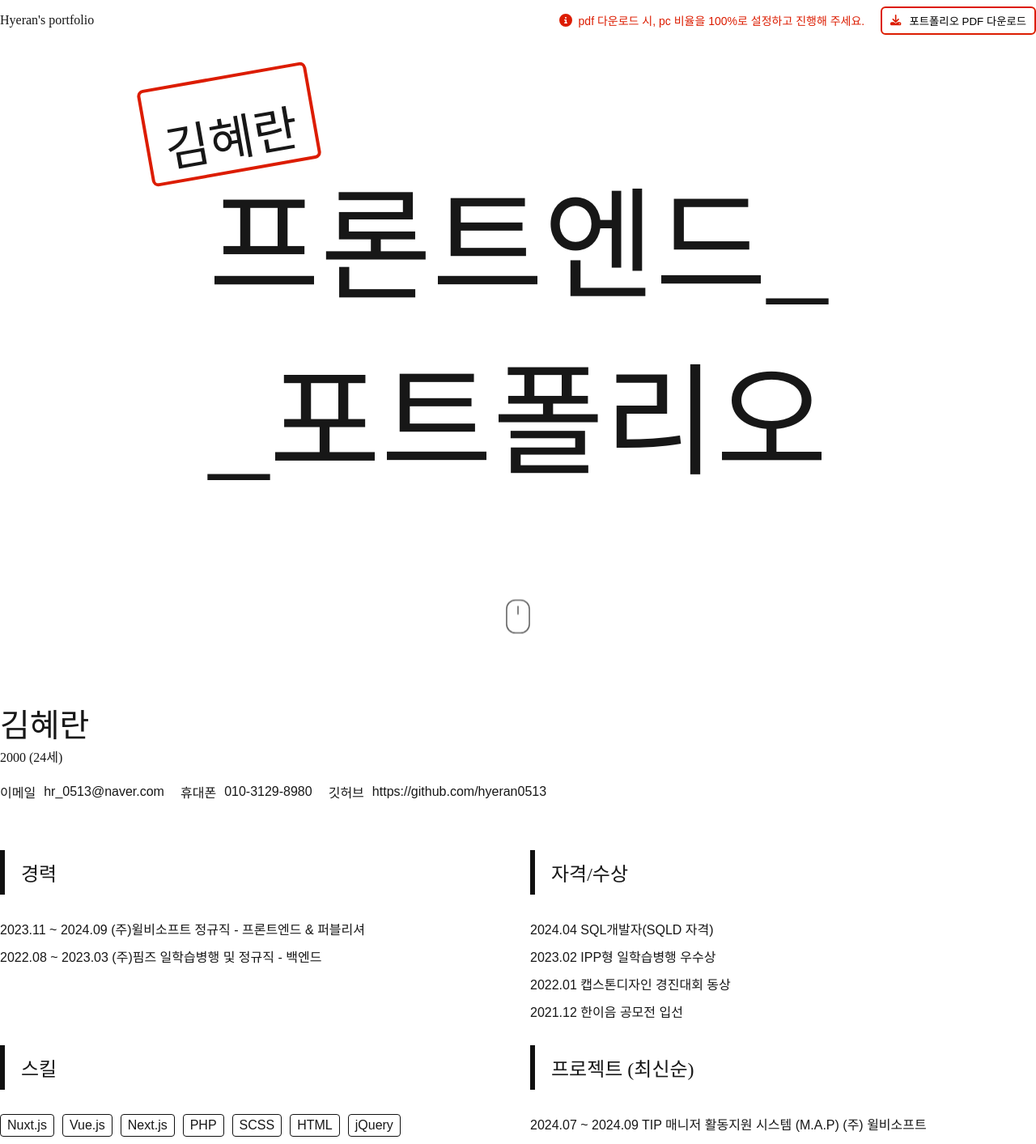
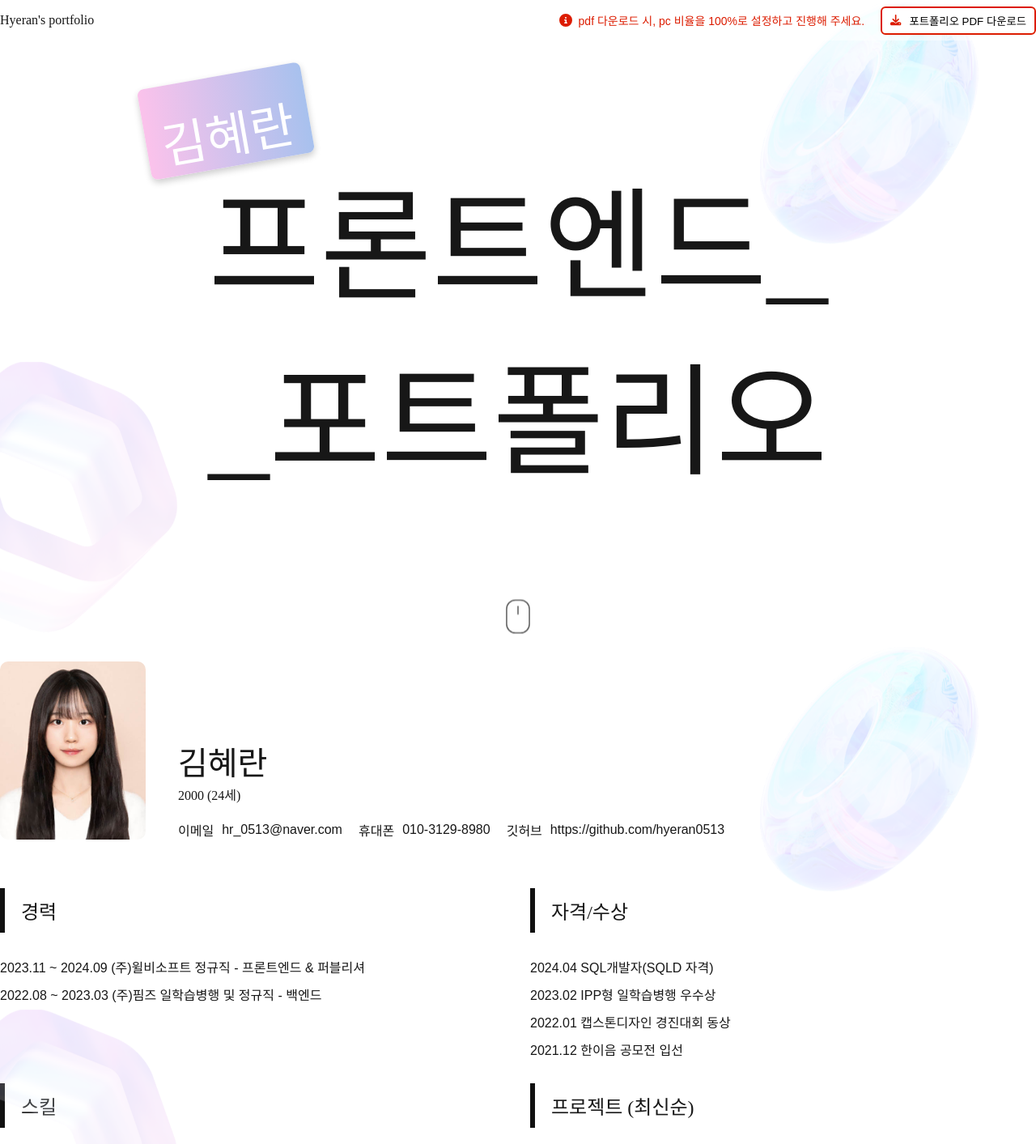
Before and after one commit to hyeran0513/hr0513-portfolio, a Next.js app: page / in a window 1280 px wide. Shown: the top 1413 px of the page at 81% size. Built offline with nearby package versions, Linux system fonts and the light colour scheme; a web font is replaced by a local one.

Commit message:
디자인 수정 2차

```diff
--- a/src/components/about/About.jsx
+++ b/src/components/about/About.jsx
@@ -18,8 +18,21 @@ const About = () => {
   ];
 
   return (
-    <div className={styles.page}>
+    <div
+      className={styles.page}
+      style={{
+        "--bg-image": `url(${process.env.ASSET_PREFIX}/bg_about.png)`,
+      }}
+    >
       <div className={styles.info}>
+        <div
+          className={styles.photo}
+          style={{
+            background: `url(${process.env.ASSET_PREFIX}/me.jpg) no-repeat center/cover`,
+          }}
+        ></div>
+
+        <div className={styles.userInfo}>
           <div className={styles.userName}>김혜란</div>
           <div className={styles.age}>2000 (24세)</div>
 
@@ -38,6 +51,7 @@ const About = () => {
               <div className={styles.infoTitle}>깃허브</div>
               <div className={styles.infoContent}>
                 https://github.com/hyeran0513
+              </div>
             </div>
           </div>
         </div>
--- a/src/components/about/About.module.scss
+++ b/src/components/about/About.module.scss
@@ -1,4 +1,5 @@
 .page {
+  position: relative;
   display: flex;
   justify-content: center;
   flex-direction: column;
@@ -6,8 +7,41 @@
   max-width: 1440px;
   height: 100vh;
 
+  &::before {
+    content: "";
+    height: 100%;
+    left: 0;
+    position: absolute;
+    top: 0;
+    width: 100%;
+    opacity: .2;
+    background: var(--bg-image) no-repeat top;
+    animation: float 5s ease-in-out infinite;
+  }
+
+  @keyframes float {
+    0% {
+      transform: translateY(0);
+    }
+    50% {
+      transform: translateY(-10px);
+    }
+    100% {
+      transform: translateY(0);
+    }
+  }
+
   .info {
+    display: flex;
+    align-items: flex-end;
+    gap: 40px;
     margin-bottom: 60px;
+
+    .photo {
+      width: 180px;
+      height: 220px;
+      border-radius: 10px;
+    }
 
     .userName {
       font-size: 40px;
--- a/src/components/profile/Profile.jsx
+++ b/src/components/profile/Profile.jsx
@@ -1,7 +1,7 @@
-import React, { useEffect, useRef } from 'react';
-import gsap from 'gsap';
-import styles from './Profile.module.scss';
-import { PiMouseSimpleThin } from 'react-icons/pi';
+import React, { useEffect, useRef } from "react";
+import gsap from "gsap";
+import styles from "./Profile.module.scss";
+import { PiMouseSimpleThin } from "react-icons/pi";
 
 const Profile = () => {
   const userNameRef = useRef(null);
@@ -16,14 +16,14 @@ const Profile = () => {
       {
         x: -200,
         opacity: 0,
-        scale: 1.5
+        scale: 1.5,
       },
       {
         x: 0,
         opacity: 1,
         scale: 1,
         duration: 1.5,
-        ease: 'elastic.out(1, 0.3)'
+        ease: "elastic.out(1, 0.3)",
       }
     )
       .fromTo(
@@ -31,37 +31,42 @@ const Profile = () => {
         {
           x: 200,
           opacity: 0,
-        scale: 1.5
+          scale: 1.5,
         },
         {
           x: 0,
           opacity: 1,
           scale: 1,
           duration: 1.5,
-        ease: 'elastic.out(1, 0.3)'
+          ease: "elastic.out(1, 0.3)",
         },
-      '-=1'
+        "-=1"
       )
       .fromTo(
         userNameRef.current,
         {
           scale: 3,
           opacity: 0,
-        y: -50
+          y: -50,
         },
         {
           scale: 1,
           opacity: 1,
           y: 0,
           duration: 1.5,
-        ease: 'elastic.out(1, 0.3)'
+          ease: "elastic.out(1, 0.3)",
         },
-      '-=1.2'
+        "-=1.2"
       );
   }, []);
 
   return (
-    <div className={styles.profile}>
+    <div
+      className={styles.profile}
+      style={{
+        "--bg-image": `url(${process.env.ASSET_PREFIX}/bg_about.png)`,
+      }}
+    >
       <div className={styles.title}>
         <div className={styles.userName} ref={userNameRef}>
           <span className={styles.sparkle}>김혜란</span>
--- a/src/components/profile/Profile.module.scss
+++ b/src/components/profile/Profile.module.scss
@@ -5,6 +5,31 @@
   justify-content: center;
   align-items: center;
   height: 100vh;
+
+  &::before {
+    content: "";
+    height: 100%;
+    left: 0;
+    opacity: .05;
+    position: absolute;
+    top: 0;
+    width: 100%;
+    opacity: .2;
+    background: var(--bg-image) no-repeat top;
+    animation: float 5s ease-in-out infinite;
+  }
+
+  @keyframes float {
+    0% {
+      transform: translateY(0);
+    }
+    50% {
+      transform: translateY(-10px);
+    }
+    100% {
+      transform: translateY(0);
+    }
+  }
 
   .title {
     position: relative;
@@ -18,10 +43,13 @@
     left: -80px;
     padding: 1.6rem 1.2rem 0 1.2rem;
     font-size: 60px;
-    border: 4px solid #dc1c01;
     border-radius: 8px;
     transform: rotate(-10deg);
     z-index: -1;
+    background-size: 200% auto;
+    background-image: linear-gradient(to right, #fbc2eb 0%, #a6c1ee 51%, #fbc2eb 100%);
+    box-shadow: 0 4px 8px rgba(0, 0, 0, 0.2);
+    color: #FFF;
   }
 
   .mouseIcon {
--- a/src/layouts/header/Header.module.scss
+++ b/src/layouts/header/Header.module.scss
@@ -5,13 +5,24 @@
   height: 50px;
   z-index: 100;
 
+  &:before {
+    content: "";
+    height: 100%;
+    left: 0;
+    position: absolute;
+    top: 0;
+    width: 100%;
+    opacity: .5;
+    background-color: #fff;
+    z-index: -1;
+  }
+
   &Inner {
     display: flex;
     align-items: center;
     margin: 0 auto;
     max-width: 1440px;
     height: 100%;
-    background-color: #fff;
 
     .logo {
       font-family: 'Tenada';
```
Also changed, not shown: public/bg_about.png (added), public/me.jpg (added). Lines whose indentation alone changed are shown as unchanged.
